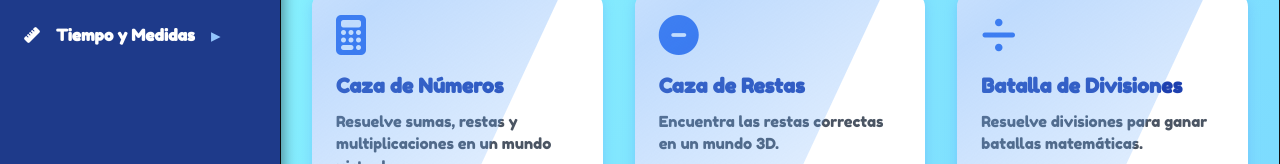
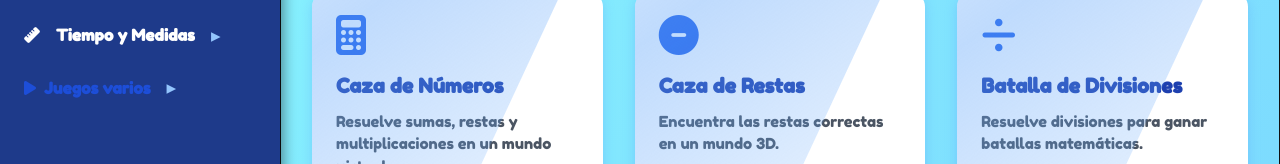
Before and after one commit to CrissP24/RA_mate1, a plain HTML site: page pages/dashboard.html in a window 1280 px wide. Shown: the part 161-325 px from the top of the page. Drawn offline with nearby package versions, Linux system fonts and the light colour scheme.

Commit message:
Update dashboard.html

```diff
--- a/pages/dashboard.html
+++ b/pages/dashboard.html
@@ -291,6 +291,13 @@
         <div class="subcategory" tabindex="0" data-section="medidas"><i class="fas fa-weight"></i> Medidas</div>
         <div class="subcategory" tabindex="0" data-section="tiempo"><i class="fas fa-clock"></i> Tiempo</div>
       </div>
+      <div class="category" tabindex="0" aria-expanded="false" aria-controls="cat-tiempo" role="button">
+        <a href="juegos.html" class="flex items-center text-blue-700 hover:underline">
+          <i class="fas fa-play mr-2"></i> Juegos varios
+        </a>
+        <span class="arrow">▸</span>
+      </div>
+
     </nav>
   </aside>
 
```
